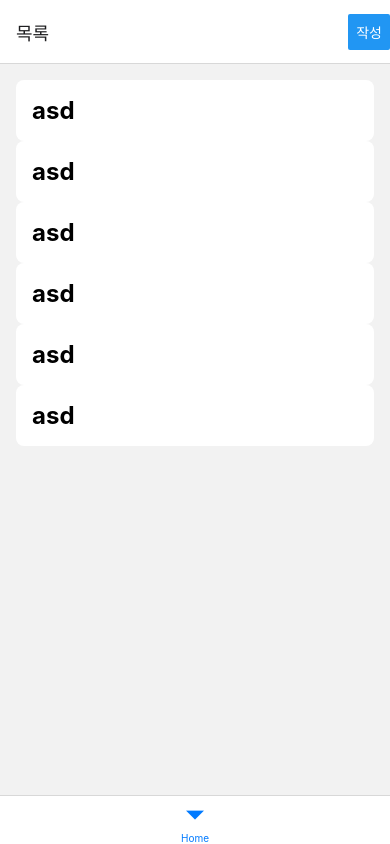
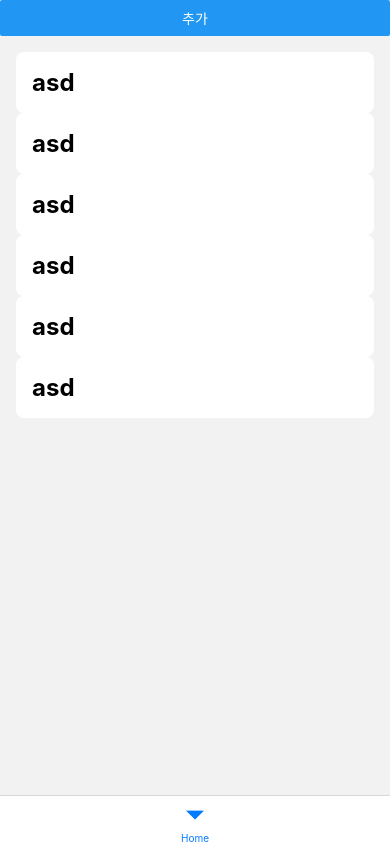
Before and after one commit to univdev/Reactodo, a React Native app: screen /Home in a window 390 px wide. Built offline with nearby package versions, Linux system fonts and the light colour scheme.

Commit message:
feat: 에디터 추가

```diff
--- a/App.js
+++ b/App.js
@@ -23,12 +23,7 @@ export default ({ navigation }) => {
     changeShowEditor(true);
   };
   const homeScreenOptions = {
-    headerTitle: '목록',
-    headerRight: () => (
-      <Button
-        title="작성"
-        onPress={ handleShowEditor }/>
-    ),
+    headerShown: false,
   };
   return (
     <Provider store={ store }>
--- a/components/TodoEditor.js
+++ b/components/TodoEditor.js
@@ -19,6 +19,16 @@ export default (props) => {
     Field: {
       fontSize: 18,
     },
+    Buttons: {
+      flexDirection: 'row',
+      justifyContent: 'flex-end',
+      marginTop: 16,
+    },
+    Button: {
+      flex: 1,
+      width: '50%',
+      textAlign: 'center',
+    },
   });
   return (
     <View style={ Styles.Container }>
@@ -28,9 +38,16 @@ export default (props) => {
           placeholder={ props.placeholder || '할 일 입력' }
           style={ Styles.Field }
           onChangeText={ props.onChangeContent }/>
-        <Button
-          title={ props.submitButtonText || '작성' }
-          onPress={ props.onPressSubmitButton }></Button>
+        <View style={ Styles.Buttons }>
+          <Button
+            style={ Styles.Button }
+            title={ props.submitButtonText || '작성' }
+            onPress={ props.onPressSubmitButton }></Button>
+          <Button
+            style={ Styles.Button }
+            title={ props.cancelButtonText || '취소' }
+            onPress={ props.onPressCancelButton }></Button>
+        </View>
       </View>
     </View>
   );
--- a/pages/index.js
+++ b/pages/index.js
@@ -1,21 +1,68 @@
-import React from 'react';
-import { View, StyleSheet } from 'react-native';
+import React, { useState } from 'react';
+import { View, StyleSheet, Button, Modal, Alert } from 'react-native';
 import { ScrollView } from 'react-native-gesture-handler';
 import { useSelector } from 'react-redux';
+import { SafeAreaView } from 'react-native-safe-area-context';
 import { addItem } from '~/store/todo';
 import TodoCard from '~/components/TodoCard';
+import TodoEditor from '~/components/TodoEditor';
 
 module.exports = () => {
-  const { items } = useSelector((state) => state.todo);
-  console.log(`todo: ${items}`);
+  const [isShowEditor, changeShowEditor] = useState(false);
+  const [content, changeContent] = useState(null);
+  const state = {
+    payload: {
+      content,
+    },
+  };
   const Styles = StyleSheet.create({
+    Buttons: {
+    },
+    AddButton: {
+      flex: 1,
+    },
+    Modal: {
+      backgroundColor: 'rgba(0, 0, 0, .2)',
+    },
     ScrollView: {
       height: '100%',
       padding: 16,
     },
   });
+  const handleShowEditor = () => {
+    changeShowEditor(true);
+  };
+  const handleCloseEditor = () => {
+    changeShowEditor(false);
+  };
+  const handleAddTodoItem = () => {
+    try {
+      const { content } = state.payload;
+    } catch (e) {
+      const { message } = e;
+      Alert.alert('할 일 추가 실패', message);
+    } finally {
+      changeShowEditor(false);
+    }
+  };
   return (
-    <View>
+    <SafeAreaView>
+      <Modal
+        animationType="slide"
+        transparent={ true }
+        visible={ isShowEditor }>
+        <TodoEditor
+          content={ state.content }
+          onChangeContent={ changeContent }
+          onPressSubmitButton={ handleAddTodoItem }
+          onPressCancelButton={ handleCloseEditor }/>
+      </Modal>
+      <View style={ Styles.Buttons }>
+        <Button
+          style={ Styles.AddButton }
+          title="추가"
+          onPress={ handleShowEditor }></Button>
+      </View>
       <ScrollView style={ Styles.ScrollView }>
         <TodoCard content="asd"></TodoCard>
         <TodoCard content="asd"></TodoCard>
@@ -24,6 +71,6 @@ module.exports = () => {
         <TodoCard content="asd"></TodoCard>
         <TodoCard content="asd"></TodoCard>
       </ScrollView>
-    </View>
+    </SafeAreaView>
   );
 };
```
